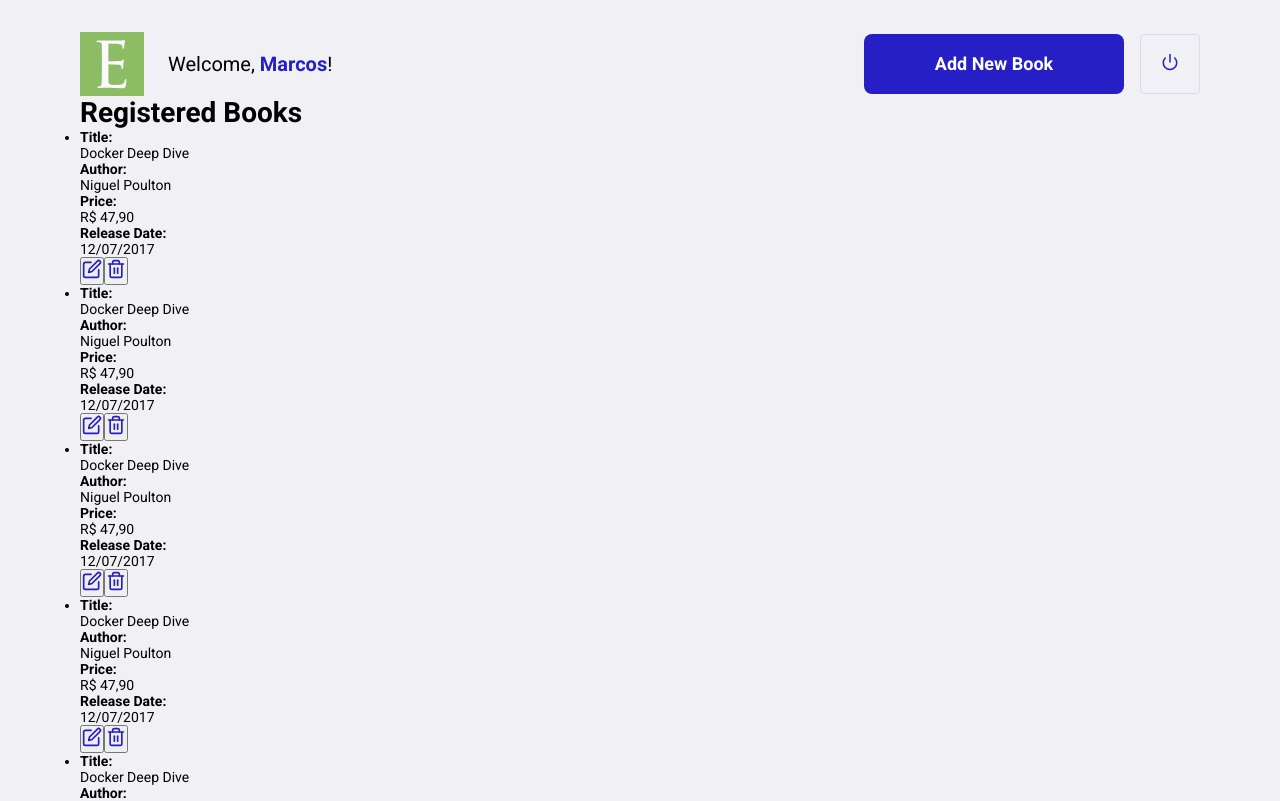
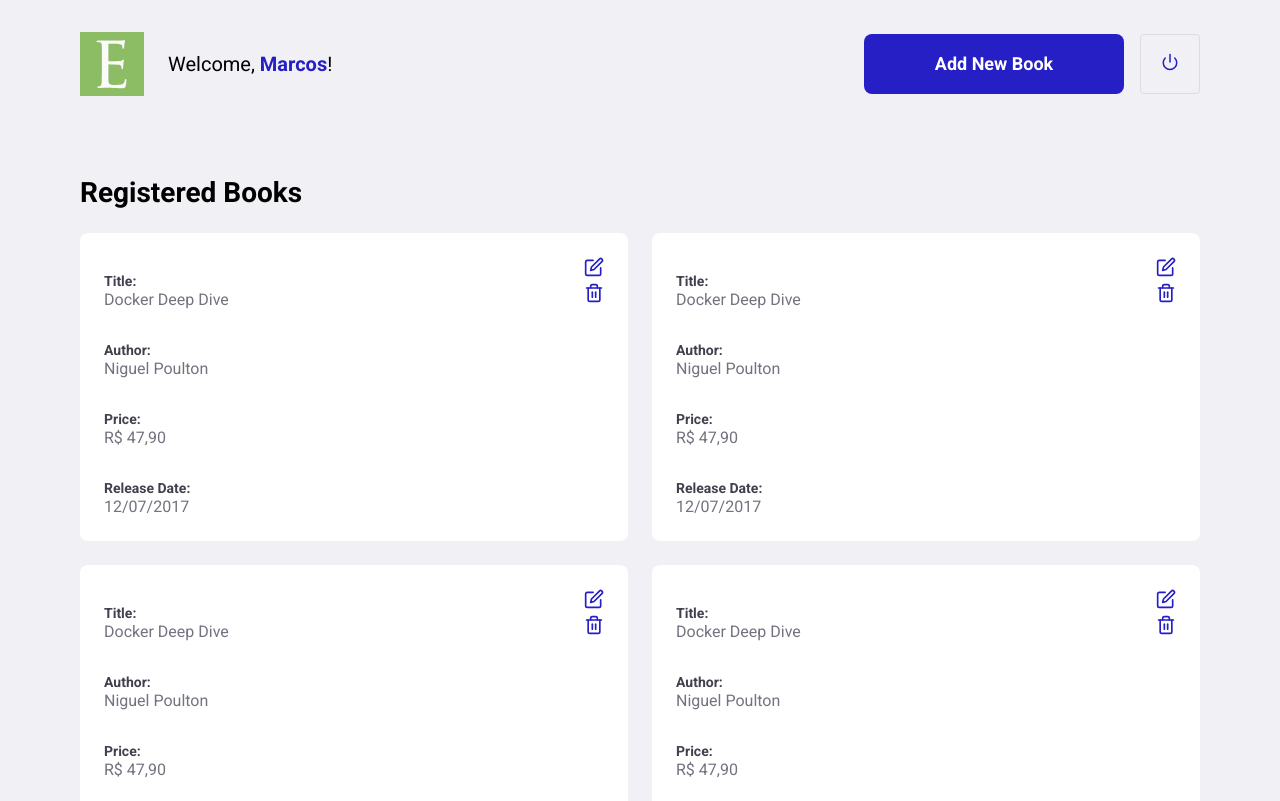
Before and after one commit to marcosmour/conceitosReactSpring, a React (Create React App) app: page /book in a window 1280 px wide. Shown: the top 801 px of the page. Built offline with nearby package versions, Linux system fonts and the light colour scheme.

Commit message:
Estilizando a listagem da tela de Livros

```diff
--- a/src/pages/Book/styles.css
+++ b/src/pages/Book/styles.css
@@ -42,3 +42,54 @@
 .book-container header button:hover{
     border-color: #251FC5;
 }
+
+.book-container h1{
+    margin-top: 80px;
+    margin-bottom: 24px;
+}
+
+.book-container ul{
+    display: grid;
+    grid-template-columns: repeat(2, 1fr);
+    grid-gap: 24px;
+    list-style: none;
+}
+
+.book-container ul li{
+    background: #ffffff;
+    padding: 24px;
+    border-radius: 8px;
+    position: relative;
+}
+
+.book-container ul li button{
+    position: absolute;
+    right: 24px;
+    top: 24px;
+    border: 0;
+    background: transparent;
+}
+
+.book-container ul li button + button{
+    top: 50px;
+}
+
+.book-container ul li button:hover{
+    opacity: 0.8;
+}
+
+.book-container ul li strong{
+    display: block;
+    margin-top: 16px;
+    color: #41414D;
+}
+
+.book-container ul li p + strong{
+    margin-top: 32px;
+}
+
+.book-container ul li p{
+    color: #737380;
+    line-height: 21px;
+    font-size: 16px;
+}
```
